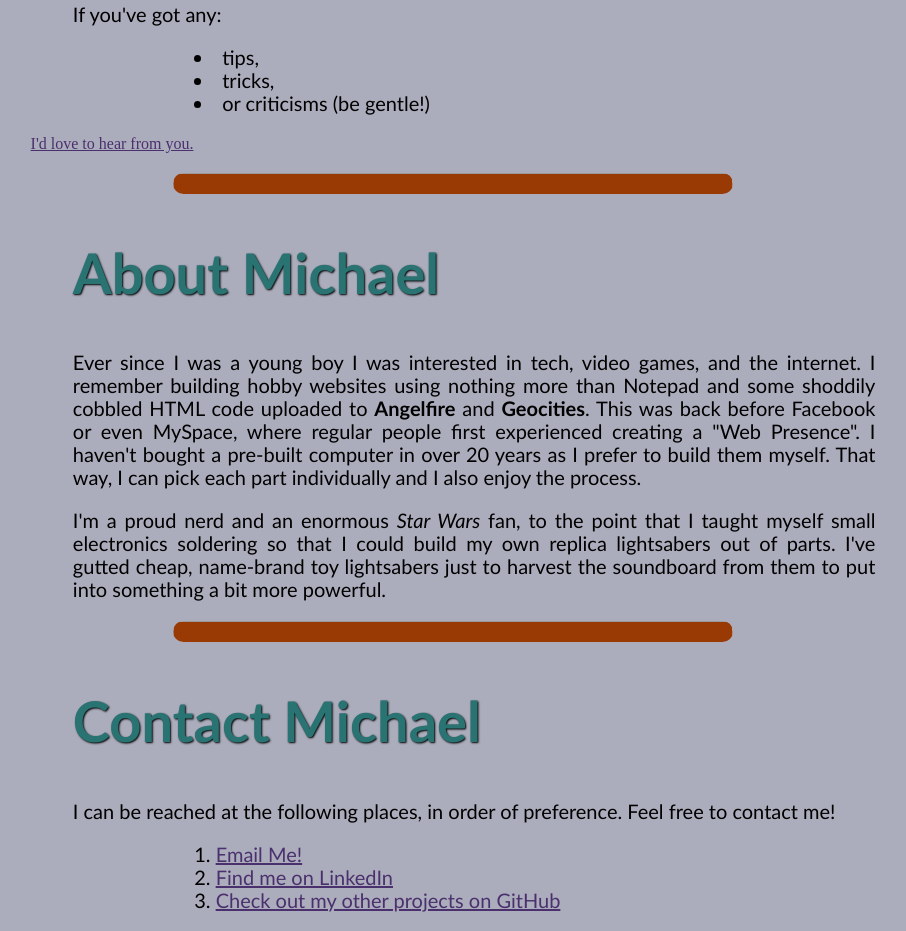
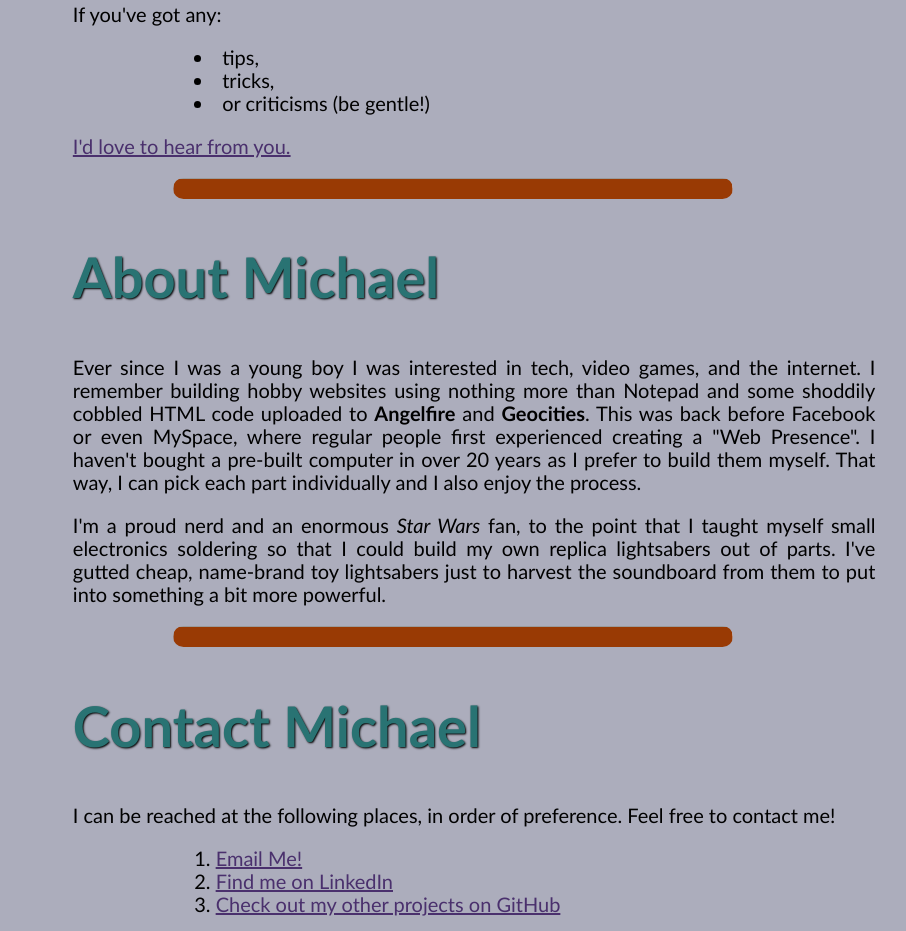
Before and after one commit to Mshakarian/portfolio, a plain HTML site: page index.html in a window 1280 px wide. Shown: the part 913-1844 px from the top of the page, without its empty margins (187-1093 px from the left). Drawn offline with nearby package versions, Linux system fonts and the light colour scheme.

Commit message:
code fix

```diff
--- a/index.html
+++ b/index.html
@@ -32,7 +32,7 @@
             <li>tricks,</li>
             <li>or criticisms (be gentle!)</li>
           </ul>
-        <p></p><a href="#contact">I'd love to hear from you.</a></p>
+        <p><a href="#contact">I'd love to hear from you.</a></p>
        </div><!-- end wrapper for the intro section -->
 
        <hr><!-- a horizontal rule adds an eye-pleasing barrier -->
```
